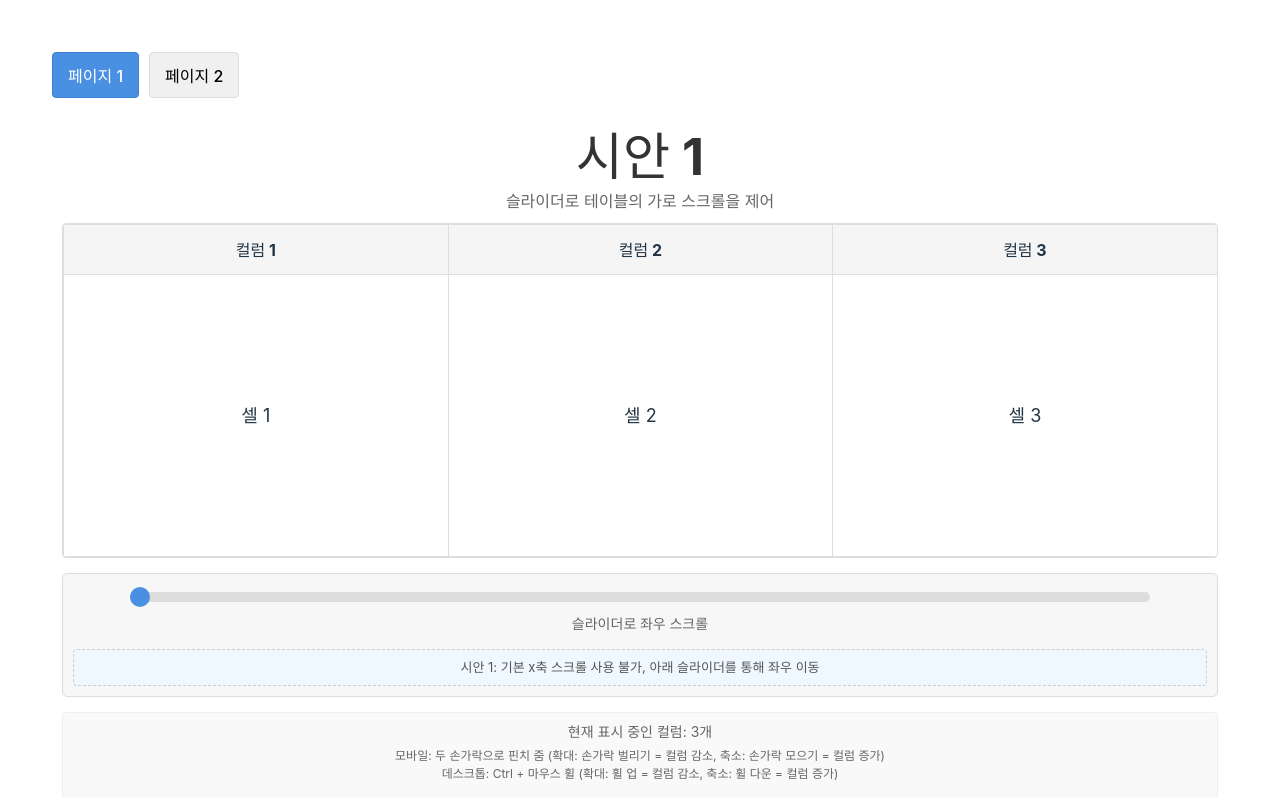
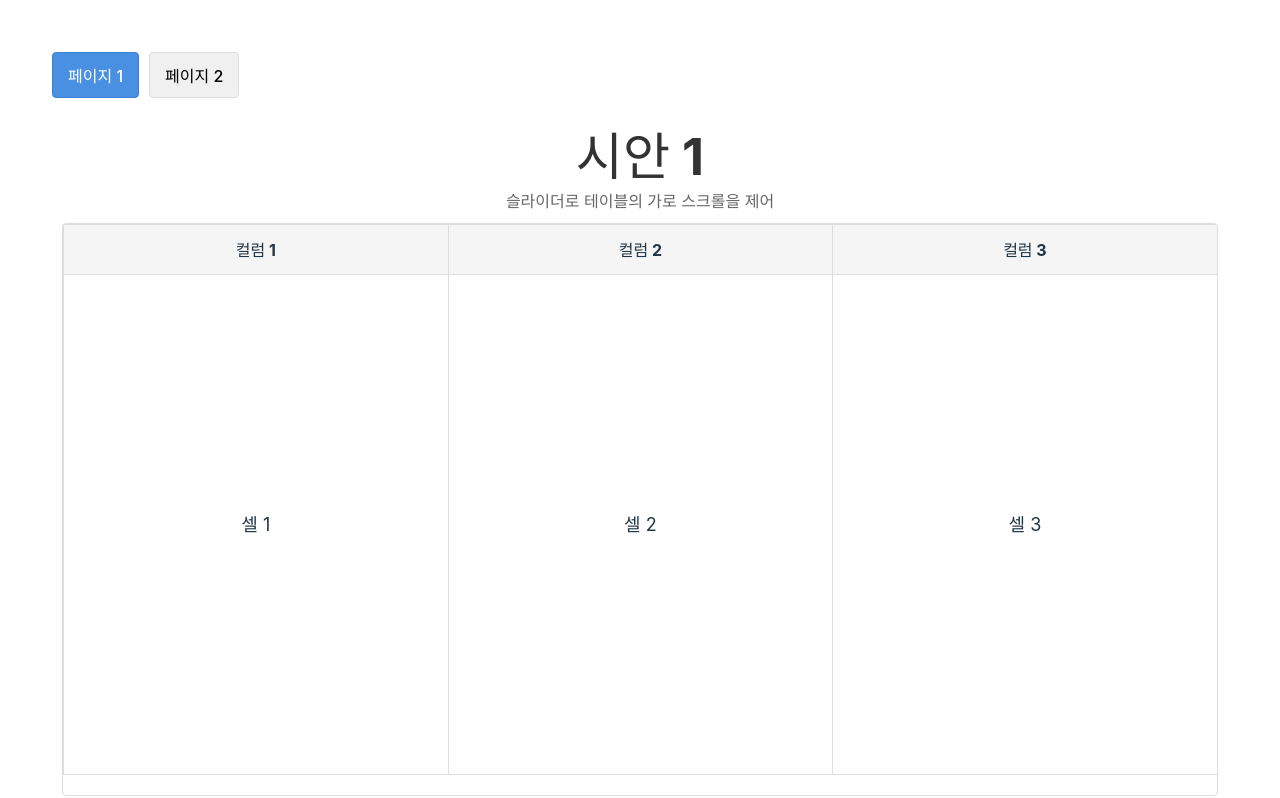
Before and after one commit to hhyyn/test, a React (Vite) app: page / in a window 1280 px wide. Shown: the top 798 px of the page. Built offline with nearby package versions, Linux system fonts and the light colour scheme.

Commit message:
셀 크기 변경

```diff
--- a/src/App.css
+++ b/src/App.css
@@ -6,6 +6,8 @@
 
 body {
   font-family: -apple-system, BlinkMacSystemFont, 'Segoe UI', Roboto, Oxygen, Ubuntu, Cantarell, 'Open Sans', 'Helvetica Neue', sans-serif;
+  margin: 0;
+  padding: 0;
 }
 
 .app-container {
@@ -14,7 +16,8 @@ body {
   padding: 20px;
   display: flex;
   flex-direction: column;
-  height: 100vh;
+  height: auto;
+  min-height: 100vh;
 }
 
 .navigation {
@@ -45,17 +48,19 @@ body {
 
 .content {
   flex: 1;
-  overflow: hidden;
+  overflow: visible;
   display: flex;
   flex-direction: column;
-  height: 100%;
+  height: auto;
+  min-height: 100%;
 }
 
 .zoom-table-wrapper {
   display: flex;
   flex-direction: column;
-  height: 100%;
-  overflow: hidden;
+  height: auto;
+  min-height: 100%;
+  overflow: visible;
 }
 
 .zoom-table-container {
@@ -63,20 +68,21 @@ body {
   flex: 1;
   border: 1px solid #ddd;
   border-radius: 4px;
-  overflow: hidden;
+  overflow: visible;
   touch-action: pinch-zoom;
   display: flex;
   flex-direction: column;
   min-height: 0;
   position: relative;
-  max-height: 100%;
+  max-height: none;
 }
 
 .zoom-table {
   width: 100%;
   border-collapse: collapse;
   table-layout: fixed;
-  height: 100%;
+  height: auto;
+  margin-bottom: 20px;
 }
 
 .zoom-table thead {
@@ -95,18 +101,19 @@ body {
   background-color: #f5f5f5;
   font-weight: bold;
   height: 50px;
-  padding: 8px;
+  padding: 15px;
   box-sizing: border-box;
   border: 1px solid #ddd;
 }
 
 .zoom-table td {
-  padding: 10px 8px;
+  padding: 20px 10px;
   border: 1px solid #ddd;
   text-align: center;
   vertical-align: middle;
   box-sizing: border-box;
-  line-height: 1.4;
+  line-height: 1.5;
+  height: 500px;
 }
 
 .zoom-table tr:nth-child(even) {
@@ -158,10 +165,11 @@ body {
 
 .page {
   padding: 10px;
-  height: 100%;
+  height: auto;
+  min-height: 100%;
   display: flex;
   flex-direction: column;
-  overflow: hidden;
+  overflow: visible;
 }
 
 .page h1 {
@@ -195,13 +203,13 @@ body {
 /* 테이블 래퍼 */
 .table-scroll-container {
   width: 100%;
-  height: 100%;
+  height: auto;
+  min-height: 100%;
   overflow-x: auto;
-  overflow-y: hidden;
+  overflow-y: visible;
   scrollbar-width: thin; /* Firefox */
   display: flex;
   flex-direction: column;
-  min-height: 0;
 }
 
 .table-scroll-container::-webkit-scrollbar {
@@ -415,8 +423,8 @@ body {
   position: relative;
   background-color: rgba(255, 255, 255, 0.8);
   border: 1px dashed #ff8c00;
-  padding: 10px 8px;
-  min-height: 50px;
+  padding: 20px 10px;
+  min-height: 80px;
   display: flex;
   flex-direction: column;
   justify-content: center;
--- a/src/components/ZoomTable.jsx
+++ b/src/components/ZoomTable.jsx
@@ -4,7 +4,7 @@ const ZoomTable = ({ designType = 1 }) => {
   const [visibleColumns, setVisibleColumns] = useState(3)
   const [scrollPosition, setScrollPosition] = useState(0)
   const [mode, setMode] = useState('view') // 'edit' 또는 'view'
-  const [cellHeight, setCellHeight] = useState('calc(100% - 60px)')
+  const [cellHeight, setCellHeight] = useState('300px')
   const tableContainerRef = useRef(null)
   const tableRef = useRef(null)
   const headerRef = useRef(null)
@@ -16,11 +16,8 @@ const ZoomTable = ({ designType = 1 }) => {
   useEffect(() => {
     const updateCellHeight = () => {
       if (headerRef.current && tableRef.current) {
-        const headerHeight = headerRef.current.clientHeight;
-        const containerHeight = tableRef.current.clientHeight;
-        // 컨테이너에 딱 맞게 설정
-        const availableHeight = containerHeight - headerHeight;
-        setCellHeight(`${availableHeight}px`);
+        // 충분히 큰 값으로 설정
+        setCellHeight('500px'); // 셀 높이를 500px로 설정
       }
     };
 
@@ -180,7 +177,7 @@ const ZoomTable = ({ designType = 1 }) => {
   const tableStyle = {
     tableLayout: 'fixed',
     width: `${100 * (10 / visibleColumns)}%`, // 보이는 컬럼 수에 따라 너비 조정
-    height: '100%',
+    height: 'auto', // 자동 높이 설정
     borderSpacing: '0',
   }
 
@@ -189,9 +186,9 @@ const ZoomTable = ({ designType = 1 }) => {
 
   const scrollContainerStyle = {
     width: '100%',
-    height: '100%',
+    height: 'auto', // 자동 높이 설정
     overflowX: (designType === 1 || (designType === 2 && mode === 'edit')) ? 'hidden' : 'auto',
-    overflowY: 'hidden', // Y축 스크롤 제거
+    overflowY: 'visible', // Y축 제한 제거
   }
 
   const headerStyle = {
@@ -210,8 +207,8 @@ const ZoomTable = ({ designType = 1 }) => {
     height: cellHeight,
     verticalAlign: 'middle',
     fontSize: '18px',
-    padding: '10px 8px',
-    lineHeight: '1.4',
+    padding: '20px 10px', // 패딩 증가
+    lineHeight: '1.5',
     textAlign: 'center',
     wordBreak: 'break-word',
     boxSizing: 'border-box',
```
